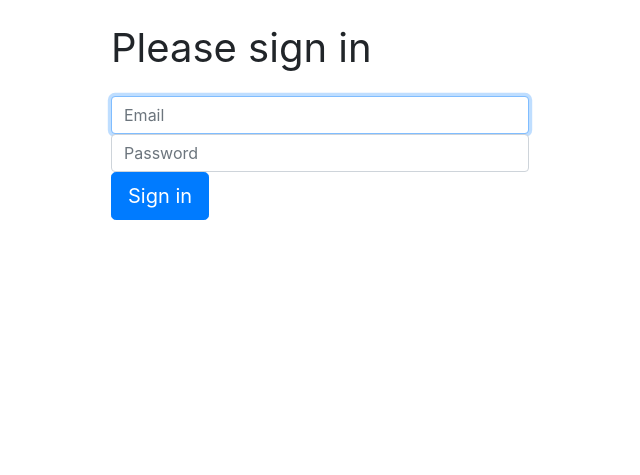
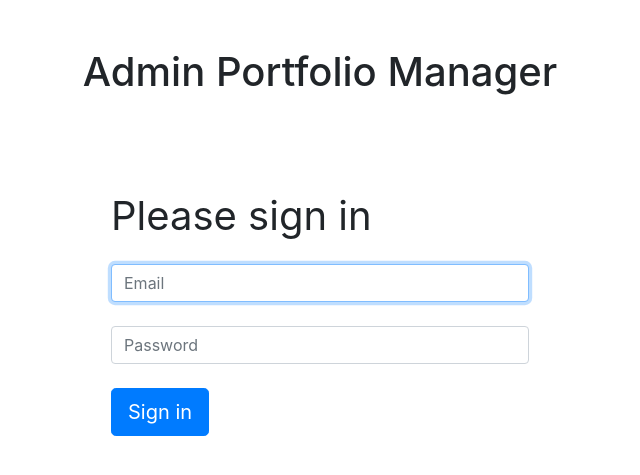
Before and after one commit to JDevs10/Duzant-JL-Portfolio, a Symfony app: template Symfony-API/templates/security/login.html.twig in a window 1280 px wide. Shown: the top 475 px of the page, without its empty margins (320-960 px from the left). Run offline with Twig, Linux system fonts and the light colour scheme; the template is opened without the code that fills it, so the values that code supplies are empty; some libraries are stand-ins or nearby versions.

```diff
--- a/Symfony-API/src/Controller/Admin/Web/AdminHomeController.php
+++ b/Symfony-API/src/Controller/Admin/Web/AdminHomeController.php
@@ -17,7 +17,7 @@ class AdminHomeController extends AbstractController{
     /**
      * @Route("/home", name="home_admin")
      */
-    public function login(Request $request){
+    public function home(Request $request){
         // show tables of each database table data
 
         return $this->render('Admin/home.html.twig');
--- a/Symfony-API/src/Security/LoginFormAuthenticator.php
+++ b/Symfony-API/src/Security/LoginFormAuthenticator.php
@@ -90,7 +90,6 @@ class LoginFormAuthenticator extends AbstractFormLoginAuthenticator
         // throw new \Exception('TODO: provide a valid redirect inside '.__FILE__);
 
         // redirect to some "app_homepage" route - of wherever you want
-
         return new RedirectResponse($this->urlGenerator->generate('home_admin'));
     }
 
--- a/Symfony-API/templates/security/login.html.twig
+++ b/Symfony-API/templates/security/login.html.twig
@@ -3,22 +3,26 @@
 {% block title %}Log in!{% endblock %}
 
 {% block body %}
-<form method="post">
-    {% if error %}
-        <div class="alert alert-danger">{{ error.messageKey|trans(error.messageData, 'security') }}</div>
-    {% endif %}
+{% if error %}
+    <div class="alert alert-danger">{{ error.messageKey|trans(error.messageData, 'security') }}</div>
+{% endif %}
 
+<h1 class="text-center mt-5 mb-5 pb-5">Admin Portfolio Manager</h1>
+
+<form method="post" class="mt-5">
     <div class="container" style="width: 35%;">
         <h1 class="mt-4 mb-4 font-weight-normal">Please sign in</h1>
         <label for="inputEmail" class="sr-only">Email</label>
         <input type="email" value="{{ last_username }}" name="email" id="inputEmail" class="form-control" placeholder="Email" required autofocus>
+        <br>
         <label for="inputPassword" class="sr-only">Password</label>
         <input type="password" name="password" id="inputPassword" class="form-control" placeholder="Password" required>
+        <br>
 
         <input type="hidden" name="_csrf_token"
                 value="{{ csrf_token('authenticate') }}">
 
-        <button class="btn btn-lg btn-primary" type="submit">Sign in</button>
+        <button class="btn btn-lg btn-primary center" type="submit">Sign in</button>
     </div>
 </form>
 {% endblock %}
```
